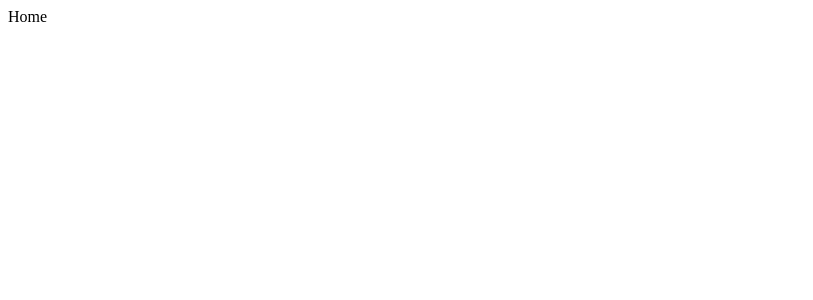
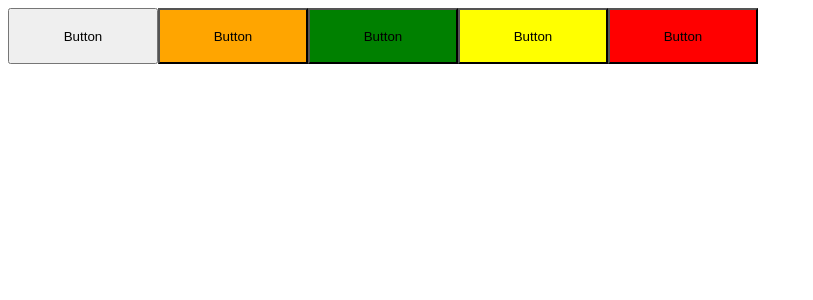
Before and after one commit to ivanrogeriio/ignite-timer, a React (Vite) app: page / in a window 1280 px wide. Shown: the top 300 px of the page, without its empty margins (0-813 px from the left). Built offline with nearby package versions, Linux system fonts and the light colour scheme.

Commit message:
[Módulo 1] - Aula 3 - Styled Components

```diff
--- /dev/null
+++ b/src/components/Button.styles.ts
@@ -0,0 +1,33 @@
+import styled, { css } from 'styled-components';
+
+export type ButtonVariant =
+  | 'primary'
+  | 'secondary'
+  | 'danger'
+  | 'warning'
+  | 'success';
+
+interface ButtonContainerProps {
+  variant: ButtonVariant;
+}
+
+const ButtonVariants = {
+  primary: 'pruple',
+  secondary: 'orange',
+  danger: 'red',
+  warning: 'yellow',
+  success: 'green',
+};
+
+export const ButtonContainer = styled.button<ButtonContainerProps>`
+  width: 150px;
+  height: 56px;
+
+  ${(props) => {
+    return css`
+      background-color: ${ButtonVariants[
+        props.variant
+      ]};
+    `;
+  }}
+`;
--- /dev/null
+++ b/src/components/Button.tsx
@@ -0,0 +1,18 @@
+import {
+  ButtonContainer,
+  ButtonVariant,
+} from './Button.styles';
+
+interface ButtonProps {
+  variant?: ButtonVariant;
+}
+
+export const Button = ({
+  variant = 'primary',
+}: ButtonProps) => {
+  return (
+    <ButtonContainer variant={variant}>
+      Button
+    </ButtonContainer>
+  );
+};
--- a/src/pages/Home.tsx
+++ b/src/pages/Home.tsx
@@ -1,3 +1,13 @@
+import { Button } from '../components/Button';
+
 export const Home = () => {
-  return <div className='App'>Home</div>;
+  return (
+    <>
+      <Button variant='primary' />
+      <Button variant='secondary' />
+      <Button variant='success' />
+      <Button variant='warning' />
+      <Button variant='danger' />
+    </>
+  );
 };
```
